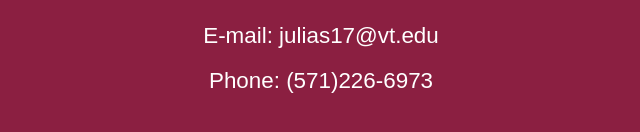
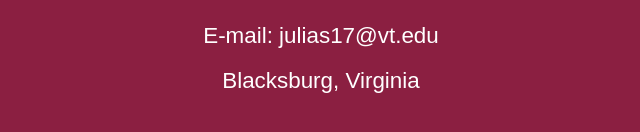
Before and after one commit to juliashyy/myteachers, a plain HTML site: page index.html in a window 1280 px wide. Shown: the part 1247-1379 px from the top of the page, 319-959 px from the left. Drawn offline with Linux system fonts and the light colour scheme.

Commit message:
contact info

```diff
--- a/index.html
+++ b/index.html
@@ -32,7 +32,7 @@
      </main>
      <aside><h1>Related links</h1></aside>
      <footer><h1>Contact Information</h1>
-       <p>E-mail: julias17@vt.edu</p> <p>Phone: (571)226-6973</p>
+       <p>E-mail: julias17@vt.edu</p> <p>Blacksburg, Virginia</p>
      </footer>
   </body>
 </html>
```
Also changed, not shown: 1004.html (+1 -1 lines), 1105.html (+1 -1 lines), 2024.html (+1 -1 lines), 2034.html (+1 -1 lines), 2044.html (+1 -1 lines).
